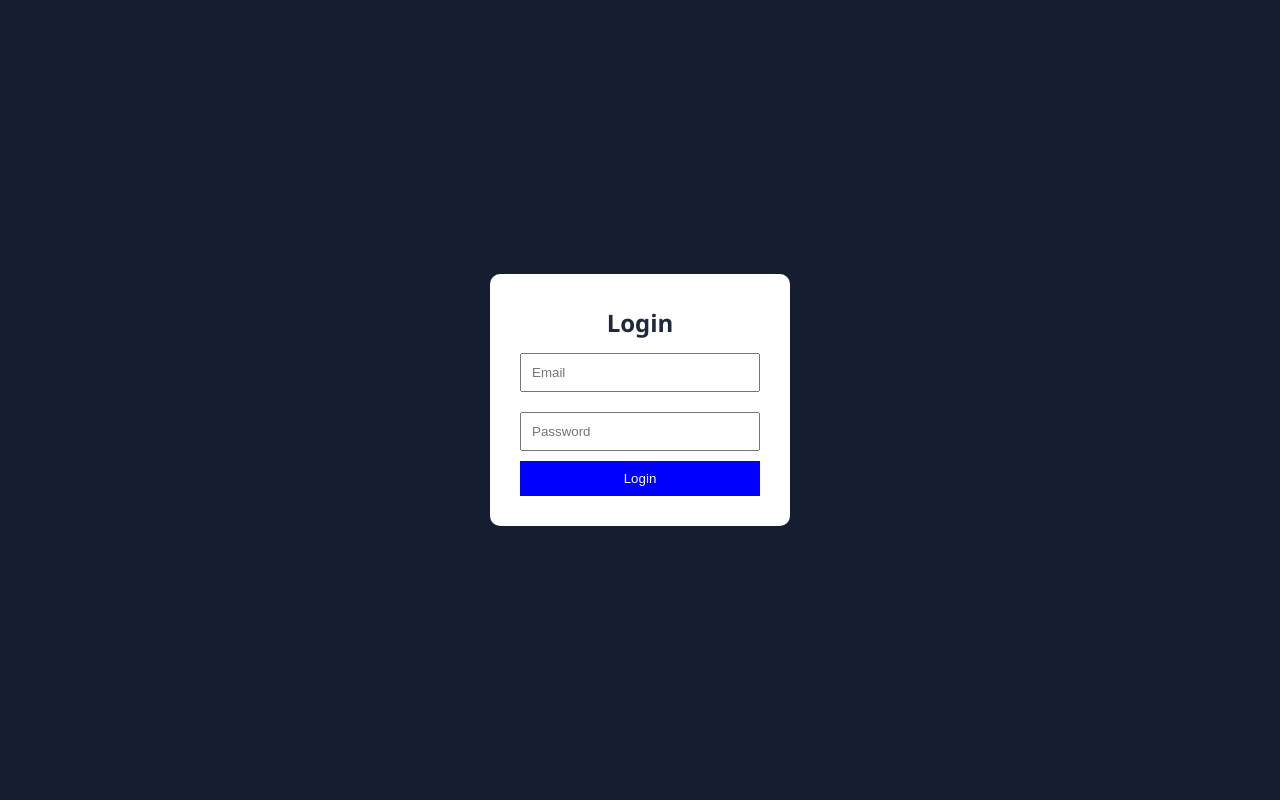
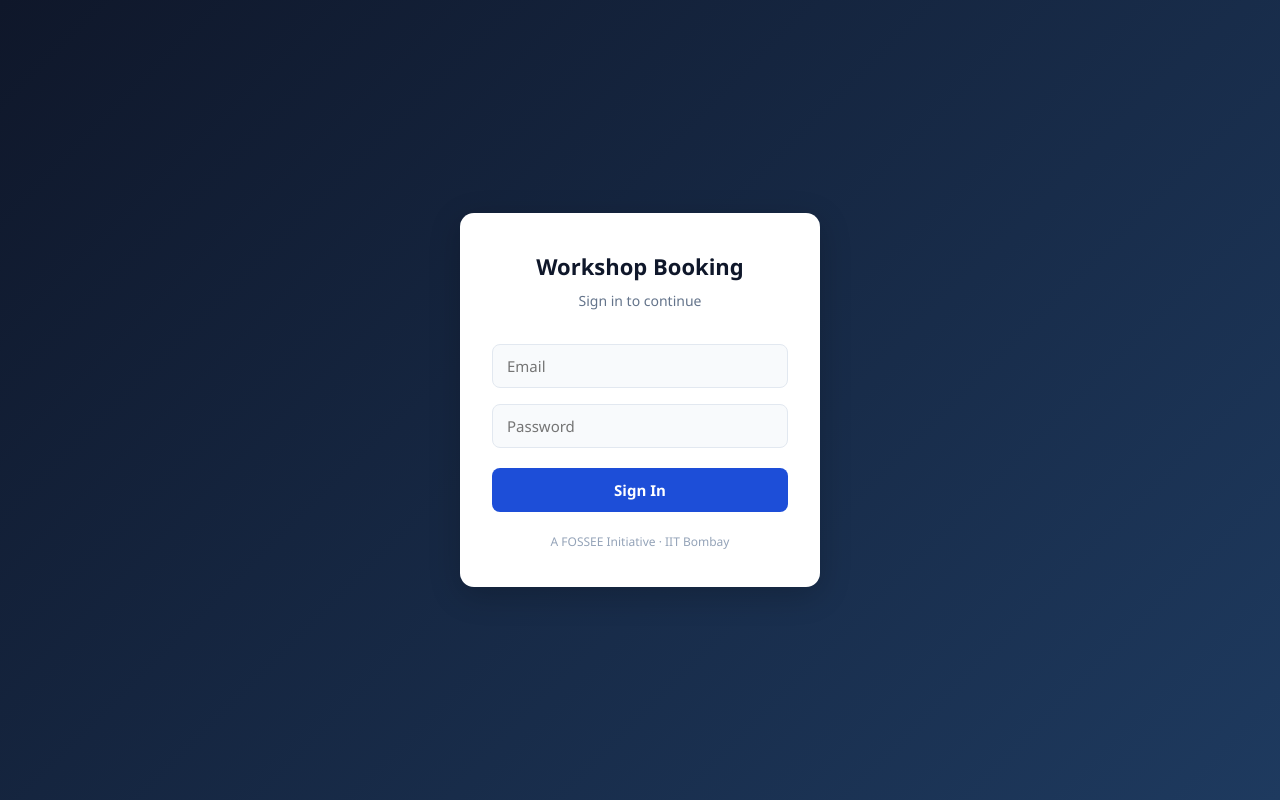
Before and after one commit to Jyo-08/workshop-ui-redesign-fossee, a React (Create React App) app: page / in a window 1280 px wide. Built offline with nearby package versions, Linux system fonts and the light colour scheme.

Commit message:
style: improve Login page and refine spacing across components

```diff
--- a/src/App.css
+++ b/src/App.css
@@ -13,11 +13,11 @@
   --grey-800: #1e293b;
   --grey-900: #0f172a;
   --white: #ffffff;
-  --radius-sm: 6px;
+  --radius-sm: 8px;
   --radius-md: 12px;
   --radius-lg: 18px;
-  --shadow-sm: 0 1px 3px rgba(0,0,0,0.08);
-  --shadow-md: 0 4px 16px rgba(0,0,0,0.08);
+  --shadow-sm: 0 1px 4px rgba(0,0,0,0.07);
+  --shadow-md: 0 4px 20px rgba(0,0,0,0.09);
   --font-display: 'Georgia', serif;
   --font-body: 'Segoe UI', system-ui, sans-serif;
   --transition: 0.2s ease;
@@ -45,8 +45,8 @@ body {
   display: flex;
   align-items: center;
   justify-content: space-between;
-  padding: 0 24px;
-  height: 60px;
+  padding: 0 28px;
+  height: 62px;
   box-shadow: 0 1px 0 var(--grey-200);
   position: sticky;
   top: 0;
@@ -123,7 +123,7 @@ body {
 
 .hero {
   background: linear-gradient(160deg, #dbeafe 0%, #eff6ff 50%, var(--grey-50) 100%);
-  padding: 64px 24px 56px;
+  padding: 72px 24px 64px;
   text-align: center;
 }
 
@@ -134,11 +134,11 @@ body {
   background: var(--white);
   border: 1px solid var(--grey-200);
   border-radius: 999px;
-  padding: 6px 14px;
+  padding: 6px 16px;
   font-size: 13px;
   font-weight: 500;
   color: var(--grey-600);
-  margin-bottom: 24px;
+  margin-bottom: 28px;
 }
 
 .pulse-dot {
@@ -162,17 +162,17 @@ body {
   color: var(--grey-900);
   letter-spacing: -1px;
   line-height: 1.2;
-  margin-bottom: 16px;
+  margin-bottom: 18px;
 }
 
 .highlight { color: var(--blue); }
 
 .hero p {
   max-width: 560px;
-  margin: 0 auto 28px;
+  margin: 0 auto 32px;
   font-size: 16px;
   color: var(--grey-600);
-  line-height: 1.7;
+  line-height: 1.75;
 }
 
 .hero-actions {
@@ -180,14 +180,14 @@ body {
   gap: 12px;
   justify-content: center;
   flex-wrap: wrap;
-  margin-bottom: 40px;
+  margin-bottom: 44px;
 }
 
 .btn-primary {
   background-color: var(--blue);
   color: var(--white);
   border: none;
-  padding: 12px 24px;
+  padding: 13px 26px;
   border-radius: var(--radius-md);
   font-size: 15px;
   font-weight: 600;
@@ -205,7 +205,7 @@ body {
   background: transparent;
   color: var(--blue);
   border: 1.5px solid var(--blue);
-  padding: 12px 24px;
+  padding: 13px 26px;
   border-radius: var(--radius-md);
   font-size: 15px;
   font-weight: 600;
@@ -226,11 +226,12 @@ body {
 .hero-stats {
   display: inline-flex;
   align-items: center;
-  gap: 20px;
+  gap: 24px;
   background: var(--white);
   border: 1px solid var(--grey-200);
   border-radius: var(--radius-lg);
-  padding: 16px 28px;
+  padding: 18px 32px;
+  box-shadow: var(--shadow-sm);
 }
 
 .stat {
@@ -241,7 +242,7 @@ body {
 }
 
 .stat-num {
-  font-size: 20px;
+  font-size: 22px;
   font-weight: 700;
   color: var(--grey-900);
   font-family: var(--font-display);
@@ -262,7 +263,7 @@ body {
 
 .section-header {
   text-align: center;
-  margin-bottom: 36px;
+  margin-bottom: 40px;
 }
 
 .section-eyebrow {
@@ -282,7 +283,7 @@ body {
 }
 
 .workshopSection {
-  padding: 56px 24px;
+  padding: 64px 24px;
   max-width: 1100px;
   margin: 0 auto;
 }
@@ -290,13 +291,13 @@ body {
 .cards {
   display: grid;
   grid-template-columns: repeat(auto-fill, minmax(280px, 1fr));
-  gap: 20px;
+  gap: 22px;
 }
 
 .card {
   background: var(--white);
   border-radius: var(--radius-lg);
-  padding: 24px;
+  padding: 26px;
   box-shadow: var(--shadow-sm);
   border: 1px solid var(--grey-200);
   display: flex;
@@ -320,7 +321,7 @@ body {
 .tag {
   font-size: 11px;
   font-weight: 600;
-  padding: 3px 10px;
+  padding: 4px 10px;
   border-radius: 999px;
   text-transform: uppercase;
   letter-spacing: 0.5px;
@@ -335,6 +336,7 @@ body {
   font-weight: 700;
   color: var(--grey-900);
   margin-bottom: 8px;
+  line-height: 1.35;
 }
 
 .date {
@@ -347,9 +349,9 @@ body {
 .card-desc {
   font-size: 14px;
   color: var(--grey-600);
-  line-height: 1.6;
+  line-height: 1.65;
   flex: 1;
-  margin-bottom: 16px;
+  margin-bottom: 18px;
 }
 
 .card-footer {
@@ -359,7 +361,7 @@ body {
 
 .seats-bar {
   width: 100%;
-  height: 4px;
+  height: 5px;
   background: var(--grey-100);
   border-radius: 999px;
   overflow: hidden;
@@ -410,7 +412,7 @@ body {
 }
 
 .bookSection {
-  padding: 56px 24px 80px;
+  padding: 64px 24px 88px;
   background: var(--grey-100);
 }
 
@@ -418,32 +420,32 @@ body {
   max-width: 480px;
   margin: 0 auto;
   background: var(--white);
-  padding: 32px;
+  padding: 36px;
   border-radius: var(--radius-lg);
   box-shadow: var(--shadow-md);
   border: 1px solid var(--grey-200);
 }
 
-.form-group { margin-bottom: 18px; }
+.form-group { margin-bottom: 20px; }
 
 .form-group label {
   display: block;
   font-size: 13px;
   font-weight: 600;
   color: var(--grey-800);
-  margin-bottom: 6px;
+  margin-bottom: 7px;
 }
 
 .form-group input,
 .form-group select {
   width: 100%;
-  padding: 11px 14px;
+  padding: 12px 14px;
   border: 1.5px solid var(--grey-200);
   border-radius: var(--radius-sm);
   font-size: 15px;
   font-family: var(--font-body);
   color: var(--grey-800);
-  background: var(--white);
+  background: var(--grey-50);
   transition: border-color var(--transition), box-shadow var(--transition);
 }
 
@@ -451,6 +453,7 @@ body {
 .form-group select:focus {
   outline: none;
   border-color: var(--blue);
+  background: var(--white);
   box-shadow: 0 0 0 3px rgba(29, 78, 216, 0.1);
 }
 
@@ -471,8 +474,8 @@ body {
   display: inline-flex;
   align-items: center;
   justify-content: center;
-  width: 56px;
-  height: 56px;
+  width: 58px;
+  height: 58px;
   background: #dcfce7;
   color: var(--green);
   border-radius: 50%;
@@ -496,7 +499,7 @@ body {
 
 .footer {
   text-align: center;
-  padding: 24px;
+  padding: 28px 24px;
   background: var(--white);
   border-top: 1px solid var(--grey-200);
 }
@@ -512,13 +515,22 @@ body {
   font-size: 12px !important;
 }
 
+/* Focus styles for keyboard navigation */
+button:focus-visible,
+input:focus-visible,
+select:focus-visible,
+a:focus-visible {
+  outline: 3px solid var(--blue);
+  outline-offset: 3px;
+}
+
 @media (max-width: 768px) {
   .hamburger { display: flex; }
 
   .navLinks {
     display: none;
     position: absolute;
-    top: 60px;
+    top: 62px;
     left: 0;
     right: 0;
     background: var(--white);
@@ -538,7 +550,7 @@ body {
     font-size: 16px;
   }
 
-  .hero { padding: 48px 20px 44px; }
+  .hero { padding: 52px 20px 48px; }
 
   .hero-stats {
     flex-direction: row;
@@ -548,10 +560,10 @@ body {
     justify-content: center;
   }
 
-  .workshopSection { padding: 44px 16px; }
+  .workshopSection { padding: 48px 16px; }
   .cards { grid-template-columns: 1fr; gap: 16px; }
-  .bookSection { padding: 44px 16px 60px; }
-  .formBox { padding: 24px 20px; }
+  .bookSection { padding: 48px 16px 64px; }
+  .formBox { padding: 26px 20px; }
 }
 
 @media (max-width: 400px) {
@@ -559,12 +571,3 @@ body {
   .hero-actions { flex-direction: column; align-items: stretch; }
   .hero-actions button { width: 100%; }
 }
-
-/* Focus styles for keyboard navigation */
-button:focus-visible,
-input:focus-visible,
-select:focus-visible,
-a:focus-visible {
-  outline: 3px solid var(--blue);
-  outline-offset: 3px;
-}
--- a/src/Login.jsx
+++ b/src/Login.jsx
@@ -7,7 +7,8 @@ export default function Login({ onLogin }) {
   return (
     <div style={styles.container}>
       <div style={styles.card}>
-        <h2>Login</h2>
+        <h2 style={styles.heading}>Workshop Booking</h2>
+        <p style={styles.subtext}>Sign in to continue</p>
 
         <input
           type="email"
@@ -26,8 +27,10 @@ export default function Login({ onLogin }) {
         />
 
         <button onClick={onLogin} style={styles.button}>
-          Login
+          Sign In
         </button>
+
+        <p style={styles.footer}>A FOSSEE Initiative · IIT Bombay</p>
       </div>
     </div>
   );
@@ -39,25 +42,58 @@ const styles = {
     display: "flex",
     justifyContent: "center",
     alignItems: "center",
-    background: "#141e30",
+    background: "linear-gradient(135deg, #0f172a 0%, #1e3a5f 100%)",
+    padding: "20px",
   },
   card: {
     background: "#fff",
-    padding: "30px",
-    borderRadius: "10px",
-    width: "300px",
+    padding: "36px 32px",
+    borderRadius: "14px",
+    width: "100%",
+    maxWidth: "360px",
+    boxShadow: "0 8px 32px rgba(0,0,0,0.2)",
     textAlign: "center",
+  },
+  heading: {
+    fontSize: "22px",
+    fontWeight: "700",
+    color: "#0f172a",
+    marginBottom: "6px",
+  },
+  subtext: {
+    fontSize: "14px",
+    color: "#64748b",
+    marginBottom: "24px",
   },
   input: {
     width: "100%",
-    padding: "10px",
-    margin: "10px 0",
+    padding: "11px 14px",
+    margin: "8px 0",
+    border: "1.5px solid #e2e8f0",
+    borderRadius: "8px",
+    fontSize: "15px",
+    fontFamily: "inherit",
+    color: "#1e293b",
+    background: "#f8fafc",
+    boxSizing: "border-box",
+    outline: "none",
   },
   button: {
     width: "100%",
-    padding: "10px",
-    background: "blue",
+    padding: "12px",
+    marginTop: "12px",
+    background: "#1d4ed8",
     color: "white",
     border: "none",
+    borderRadius: "8px",
+    fontSize: "15px",
+    fontWeight: "600",
+    cursor: "pointer",
+    fontFamily: "inherit",
+  },
+  footer: {
+    marginTop: "20px",
+    fontSize: "12px",
+    color: "#94a3b8",
   },
 };
```
